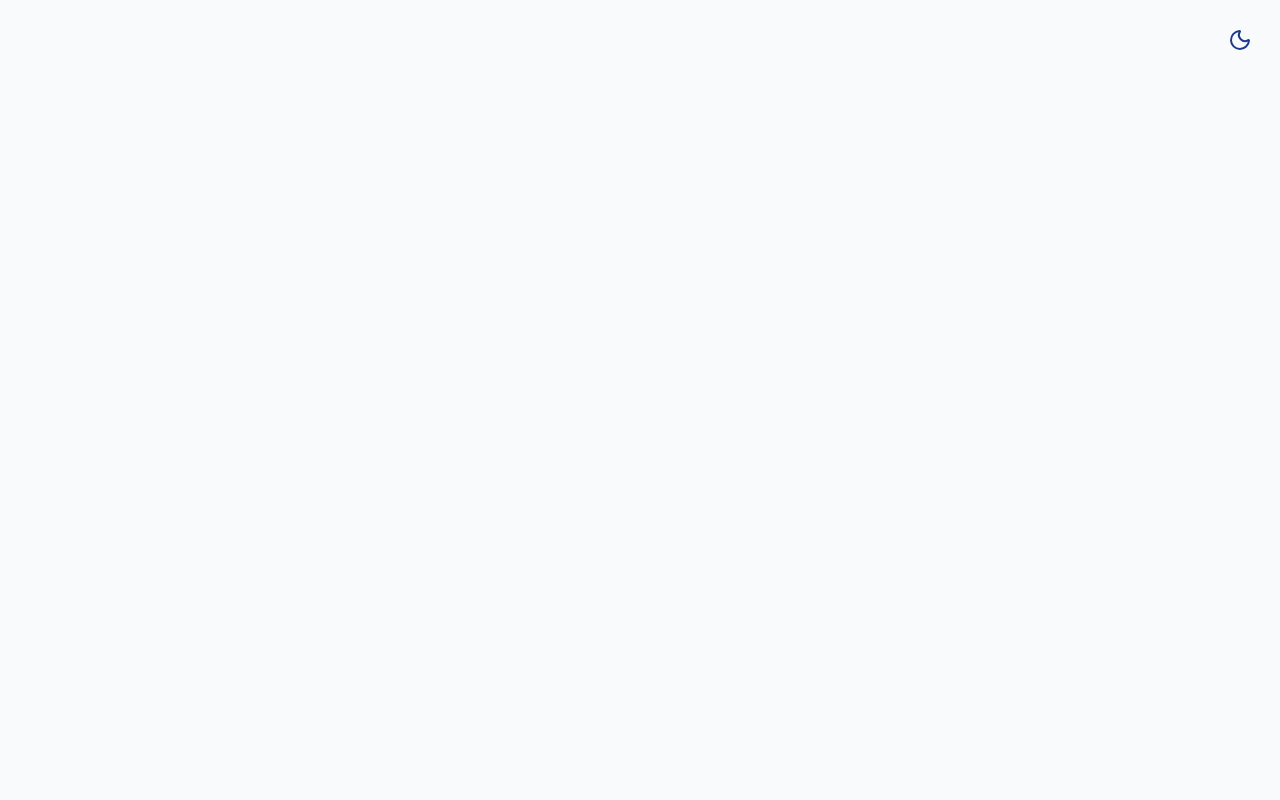
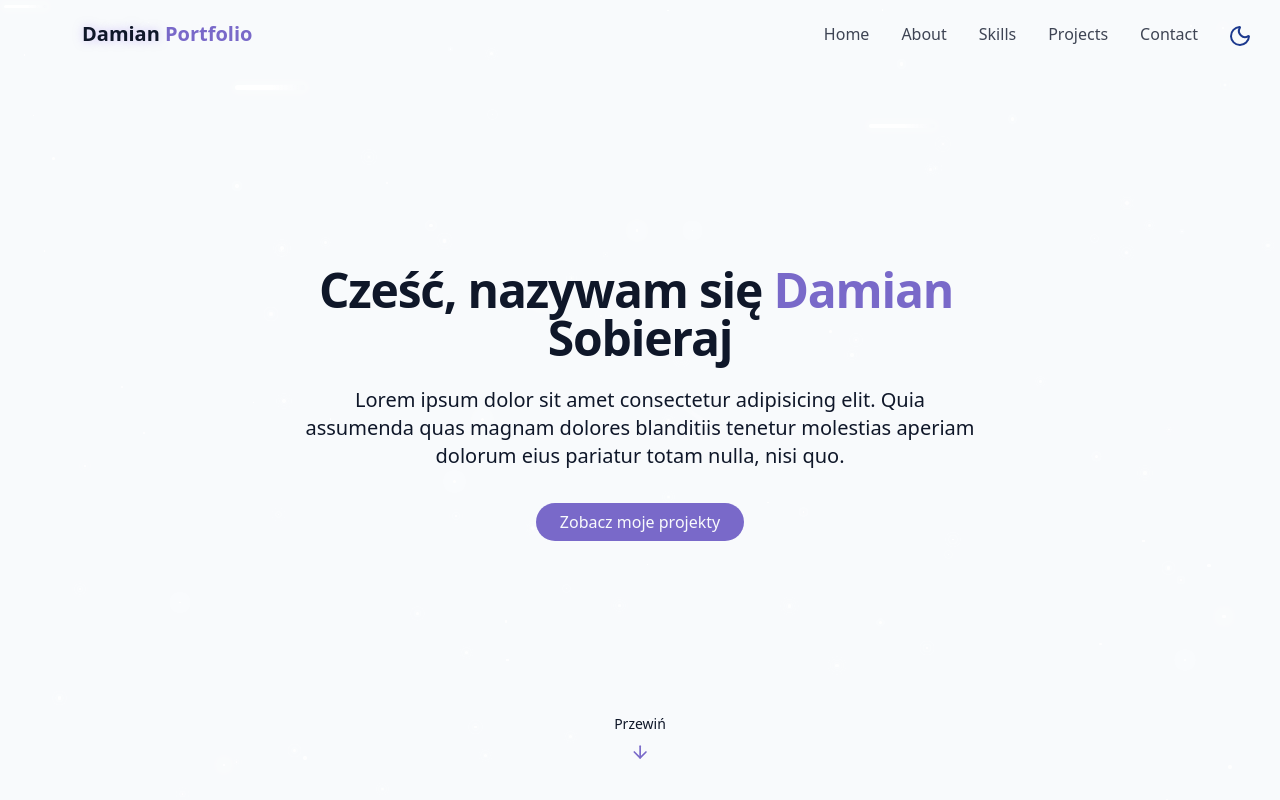
Before and after one commit to Damiano87/Portfolio, a React (Vite) app: page / in a window 1280 px wide. Shown: the top 800 px of the page. Built offline with nearby package versions, Linux system fonts and the light colour scheme.

Commit message:
Added hero section

```diff
--- /dev/null
+++ b/src/components/AboutSection.tsx
@@ -0,0 +1,8 @@
+const AboutSection = () => {
+  return (
+    <section id="about" className="py-24 px-4 relative">
+      AboutSection
+    </section>
+  );
+};
+export default AboutSection;
--- /dev/null
+++ b/src/components/HeroSection.tsx
@@ -0,0 +1,48 @@
+import { ArrowDown } from "lucide-react";
+import { Link } from "react-router";
+
+const HeroSection = () => {
+  return (
+    <section
+      id="hero"
+      className="relative min-h-screen flex flex-col items-center justify-center px-4"
+    >
+      <div className="container max-w-4xl mx-auto text-center z-10">
+        <div className="space-y-6">
+          <h1 className="text-4xl md:text-5xl font-bold tracking-tight">
+            <span className="opacity-0 animate-fade-in">
+              Cześć, nazywam się
+            </span>
+            <span className="text-primary opacity-0 animate-fade-in-delay-1">
+              {" "}
+              Damian
+            </span>
+            <span className="text-gradient ml-2 opacity-0 animate-fade-in-delay-2">
+              {" "}
+              Sobieraj
+            </span>
+          </h1>
+
+          <p className="text-lg md:text-xl text-muted-foreground max-w-2xl mx-auto opacity-0 animate-fade-in-delay-3">
+            Lorem ipsum dolor sit amet consectetur adipisicing elit. Quia
+            assumenda quas magnam dolores blanditiis tenetur molestias aperiam
+            dolorum eius pariatur totam nulla, nisi quo.
+          </p>
+
+          <div className="pt-4 opacity-0 animate-fade-in-delay-4">
+            <Link to={"#projects"} className="cosmic-button">
+              Zobacz moje projekty
+            </Link>
+          </div>
+        </div>
+      </div>
+
+      <div className="absolute bottom-8 left-1/2 transform -translate-x-1/2 flex flex-col items-center animate-bounce">
+        <span className="text-sm text-muted-foreground mb-2"> Przewiń </span>
+        <ArrowDown className="h-5 w-5 text-primary" />
+      </div>
+    </section>
+  );
+};
+
+export default HeroSection;
--- /dev/null
+++ b/src/components/Navbar.tsx
@@ -0,0 +1,94 @@
+import { useEffect, useState } from "react";
+import { cn } from "../lib/utils";
+import { Link } from "react-router";
+import { Menu, X } from "lucide-react";
+
+const navItems = [
+  { name: "Home", href: "#hero" },
+  { name: "About", href: "#about" },
+  { name: "Skills", href: "#skills" },
+  { name: "Projects", href: "#projects" },
+  { name: "Contact", href: "#contact" },
+];
+
+const Navbar = () => {
+  const [isScrolled, setIsScrolled] = useState(false);
+  const [isMenuOpen, setIsMenuOpen] = useState(false);
+
+  useEffect(() => {
+    const handleScroll = () => {
+      setIsScrolled(window.screenY > 10);
+    };
+
+    window.addEventListener("scroll", handleScroll);
+
+    return () => window.removeEventListener("scroll", handleScroll);
+  }, []);
+
+  return (
+    <nav
+      className={cn(
+        "fixed w-full z-40 transition-all duration-300",
+        isScrolled ? "py-3 bg-background/80 backdrop-blur-md shadow-xs" : "py-5"
+      )}
+    >
+      <div className="container flex items-center justify-between">
+        <Link
+          to={"#hero"}
+          className="text-xl font-bold text-primary flex items-center"
+        >
+          <span className="relative z-10">
+            <span className="text-glow text-foreground">Damian</span> Portfolio
+          </span>
+        </Link>
+
+        {/* desktop nav */}
+        <div className="hidden md:flex space-x-8">
+          {navItems.map((item, index) => (
+            <Link
+              to={item.href}
+              key={index}
+              className="text-foreground/80 hover:text-primary transition-colors duration-300"
+            >
+              {item.name}
+            </Link>
+          ))}
+        </div>
+
+        {/* mobile nav */}
+
+        <button
+          onClick={() => setIsMenuOpen((prev) => !prev)}
+          className="md:hidden p-2 text-foreground z-50"
+          aria-label={isMenuOpen ? "Close Menu" : "Open Menu"}
+        >
+          {isMenuOpen ? <X size={24} /> : <Menu size={24} />}
+        </button>
+        <div
+          className={cn(
+            "fixed inset-0 bg-background/95 backdrop-blur-md",
+            "z-40 flex flex-col items-center justify-center",
+            "transition-all duration-300 md:hidden",
+            isMenuOpen
+              ? "opacity-100 pointer-events-auto"
+              : "opacity-0 pointer-events-none"
+          )}
+        >
+          <div className="flex flex-col md:hidden space-y-8 text-xl">
+            {navItems.map((item, index) => (
+              <Link
+                to={item.href}
+                key={index}
+                className="text-foreground/80 hover:text-primary transition-colors duration-300"
+                onClick={() => setIsMenuOpen(false)}
+              >
+                {item.name}
+              </Link>
+            ))}
+          </div>
+        </div>
+      </div>
+    </nav>
+  );
+};
+export default Navbar;
--- /dev/null
+++ b/src/components/StarBackground.tsx
@@ -0,0 +1,116 @@
+import { useEffect, useState } from "react";
+
+type Star = {
+  id: number;
+  size: number;
+  x: number;
+  y: number;
+  opacity: number;
+  animationDuration: number;
+};
+
+type Meteor = {
+  id: number;
+  size: number;
+  x: number;
+  y: number;
+  delay: number;
+  animationDuration: number;
+};
+
+const StarBackground = () => {
+  const [stars, setStars] = useState<Star[]>([]);
+  const [meteors, setMeteors] = useState<Meteor[]>([]);
+
+  useEffect(() => {
+    generateStars();
+    generateMeteors();
+
+    const handleResize = () => {
+      generateStars();
+    };
+
+    window.addEventListener("resize", handleResize);
+
+    return () => window.removeEventListener("resize", handleResize);
+  }, []);
+
+  // generate stars
+  const generateStars = () => {
+    const numberOfStars = Math.floor(
+      (window.innerWidth * window.innerHeight) / 10000
+    );
+
+    const newStars = [];
+
+    for (let i = 0; i < numberOfStars; i++) {
+      newStars.push({
+        id: i,
+        size: Math.random() * 3 + 1,
+        x: Math.random() * 100,
+        y: Math.random() * 100,
+        opacity: Math.random() * 0.5 + 0.5,
+        animationDuration: Math.random() * 4 + 2,
+      });
+
+      setStars(newStars);
+    }
+  };
+
+  // generate meteors
+  const generateMeteors = () => {
+    const numberOfMeteors = 4;
+
+    const newMeteors = [];
+
+    for (let i = 0; i < numberOfMeteors; i++) {
+      newMeteors.push({
+        id: i,
+        size: Math.random() * 2 + 1,
+        x: Math.random() * 100,
+        y: Math.random() * 20,
+        delay: Math.random() * 15,
+        animationDuration: Math.random() * 3 + 3,
+      });
+
+      setMeteors(newMeteors);
+    }
+  };
+
+  return (
+    <div className="fixed inset-0 overflow-hidden pointer-events-none z-0">
+      {/* stars */}
+      {stars.map((star) => (
+        <div
+          key={star.id}
+          className="star animate-pulse-subtle"
+          style={{
+            width: star.size + "px",
+            height: star.size + "px",
+            left: star.x + "%",
+            top: star.y + "%",
+            opacity: star.opacity,
+            animationDuration: star.animationDuration + "s",
+          }}
+        ></div>
+      ))}
+
+      {/* meteors */}
+      {meteors.map((meteor) => (
+        <div
+          key={meteor.id}
+          className="meteor animate-meteor"
+          style={{
+            width: meteor.size * 30 + "px",
+            height: meteor.size * 2 + "px",
+            left: meteor.x + "%",
+            top: meteor.y + "%",
+            animationDelay: meteor.delay + "s",
+            animationDuration: meteor.animationDuration + "s",
+          }}
+        ></div>
+      ))}
+    </div>
+  );
+};
+export default StarBackground;
--- a/src/components/ThemeToggle.tsx
+++ b/src/components/ThemeToggle.tsx
@@ -5,6 +5,7 @@ import { cn } from "../lib/utils";
 const ThemeToggle = () => {
   const [isDarkMode, setIsDarkMode] = useState(false);
 
+  // get theme on refresh
   useEffect(() => {
     const storedTheme = localStorage.getItem("theme");
     if (storedTheme === "dark") {
@@ -30,7 +31,7 @@ const ThemeToggle = () => {
     <button
       onClick={toggleTheme}
       className={cn(
-        "fixed max-sm:hidden top-5 right-5 z-50 p-2 duration-300",
+        "fixed max-sm:hidden top-4 right-5 z-50 p-2 duration-300",
         "focus:outline-hidden rounded-full transition-colors"
       )}
     >
--- a/src/index.css
+++ b/src/index.css
@@ -1,4 +1,12 @@
 @import "tailwindcss";
+
+/* root */
+#root {
+  max-width: 100%;
+  margin: 0 auto;
+  padding: 0;
+  text-align: center;
+}
 
 @theme {
   --color-border: hsl(var(--border));
@@ -12,7 +20,6 @@
 
   --animate-float: float 6s ease-in-out infinite;
   --animate-pulse-subtle: pulse-subtle 4s ease-in-out infinite;
-  --animate-fade-in: fade-in 0.7s ease-out forwards;
   --animate-fade-in: fade-in 0.7s ease-out forwards;
   --animate-fade-in-delay-1: fade-in 0.7s ease-out 0.2s forwards;
   --animate-fade-in-delay-2: fade-in 0.7s ease-out 0.4s forwards;
@@ -120,10 +127,10 @@
     max-width: 1024px;
   }
   @media (width >= 1280px) {
-    max-width: 1280px;
+    max-width: 1180px;
   }
   @media (width >= 1400px) {
-    max-width: 1400px;
+    max-width: 1200px;
   }
 }
 
@@ -156,11 +163,3 @@
   @apply absolute bg-linear-to-r from-white via-white to-transparent rounded-full;
   box-shadow: 0 0 10px 5px rgba(255, 255, 255, 0.3);
 }
-
-/* root */
-#root {
-  max-width: 100%;
-  margin: 0 auto;
-  padding: 0;
-  text-align: center;
-}
--- a/src/pages/Home.tsx
+++ b/src/pages/Home.tsx
@@ -1,3 +1,7 @@
+import AboutSection from "../components/AboutSection";
+import HeroSection from "../components/HeroSection";
+import Navbar from "../components/Navbar";
+import StarBackground from "../components/StarBackground";
 import ThemeToggle from "../components/ThemeToggle";
 
 const Home = () => {
@@ -6,11 +10,14 @@ const Home = () => {
       {/* Theme Toggle */}
       <ThemeToggle />
       {/* Background Effects */}
-
+      <StarBackground />
       {/* Navbar */}
-
+      <Navbar />
       {/* Main Content */}
-
+      <main>
+        <HeroSection />
+        <AboutSection />
+      </main>
       {/* Footer */}
     </div>
   );
```
